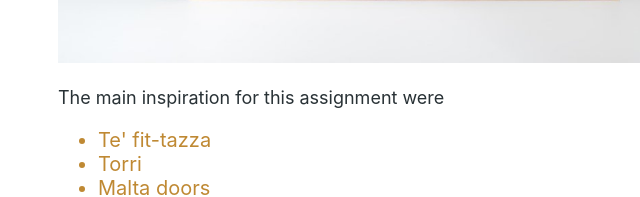
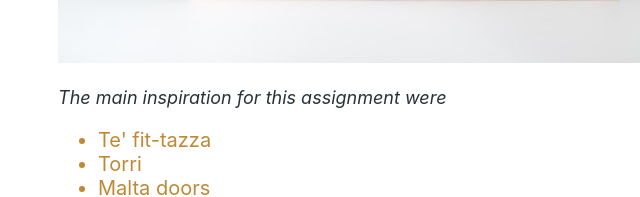
Before and after one commit to Gianluca-01/gianluca-01.github.io, a plain HTML site: page Assignment.html in a window 1280 px wide. Shown: the part 983-1180 px from the top of the page, 0-640 px from the left. Drawn offline with Linux system fonts and the light colour scheme.

Commit message:
Update Assignment.html

```diff
--- a/Assignment.html
+++ b/Assignment.html
@@ -20,7 +20,7 @@
 <br>
 <img src="Door1.jpg">
 <br>
-<p>The main inspiration for this assignment were</p>
+    <p><em>The main inspiration for this assignment were</em></p>
 
 <ul>
     <li>Te' fit-tazza</li>
```
